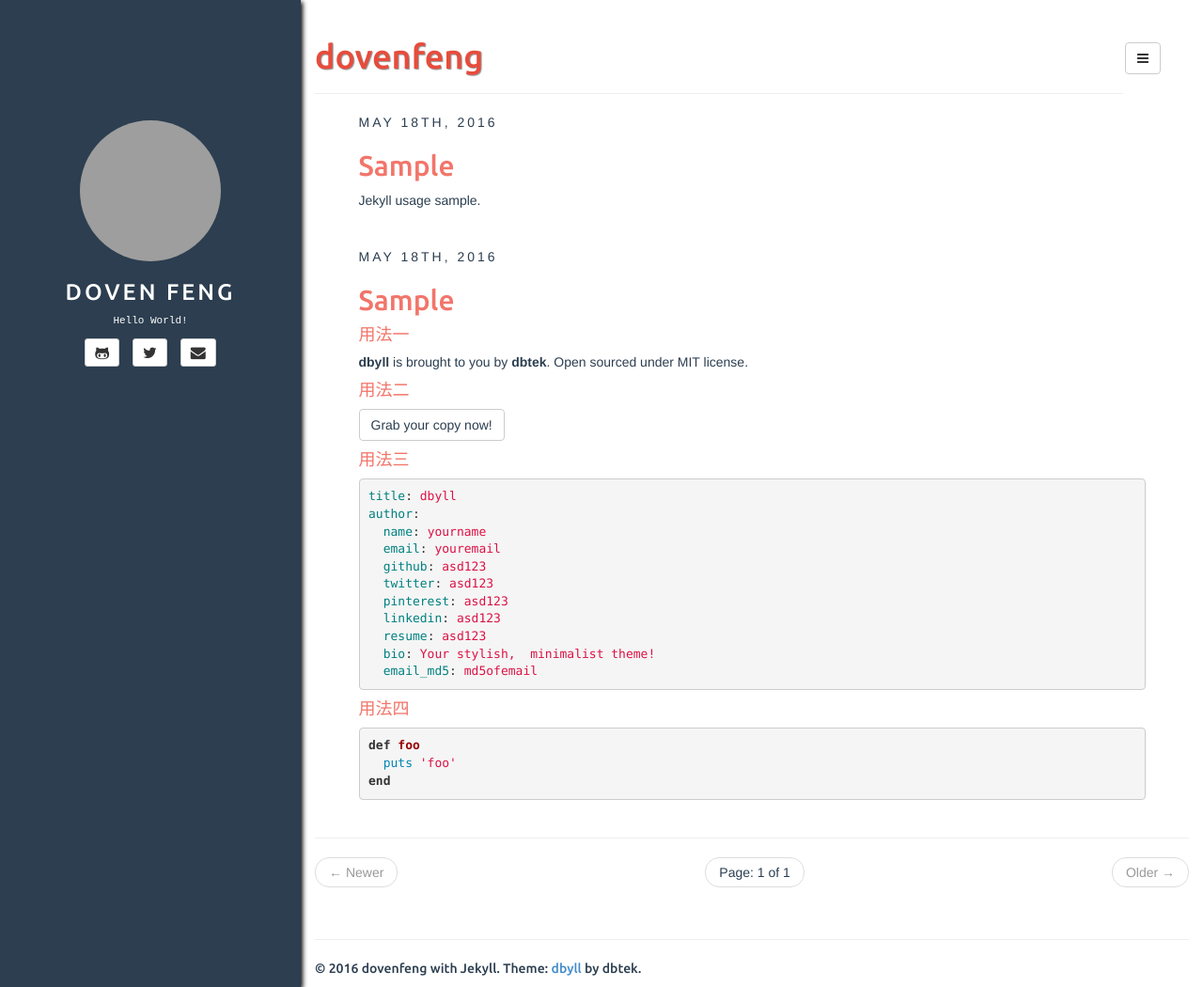
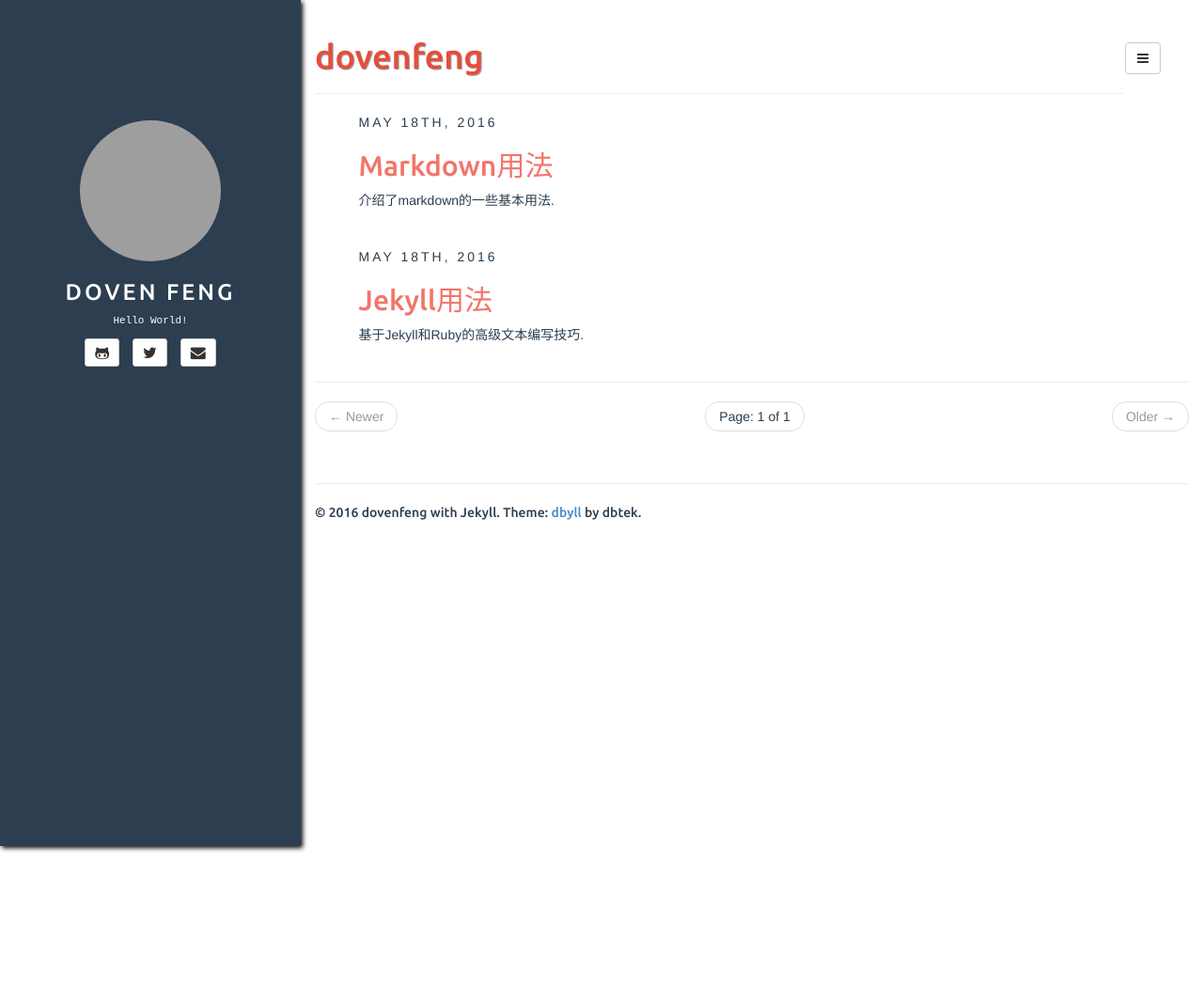
Before and after one commit to dovenfeng/dovenfeng.github.io, a Jekyll site: the page built from index.html, in a window 1280 px wide and 1050 px high. Shown: the whole window at 94% size. Built offline with Jekyll 4.4.1, drawn with Linux system fonts in a browser that asks for light colours; the list of posts is cut into pages by our own code; grey boxes are pictures that could not be loaded.

Commit message:
add posts

```diff
--- a/_posts/2016-05-18-sample-full-view.md
+++ b/_posts/2016-05-18-jekyll-usage.md
@@ -1,9 +1,10 @@
 ---
 layout: post
-title: Sample
-categories: [general, demo]
-tags: [demo, jekyll]
-fullview: true
+title: Jekyll用法
+categories: [jekyll, ruby, markdown]
+tags: [jekyll, ruby, markdown]
+description: 基于Jekyll和Ruby的高级文本编写技巧.
+fullview: false
 comments: true
 ---
 
--- /dev/null
+++ b/_posts/2016-05-18-markdown-usage.md
@@ -0,0 +1,17 @@
+---
+layout: post
+title: Markdown用法
+categories: [markdown]
+tags: [markdown]
+description: 介绍了markdown的一些基本用法.
+fullview: false
+comments: true
+---
+图片加载可能比较缓慢，请体谅：
+![image](https://github.com/dovenfeng/res/blob/master/pic/markdown/markdown%20_usage1.png?raw=true)
+
+![image](https://github.com/dovenfeng/res/blob/master/pic/markdown/markdown%20_usage2.png?raw=true)
+
+![image](https://github.com/dovenfeng/res/blob/master/pic/markdown/markdown%20_usage3.png?raw=true)
+
+感谢有道云笔记（版本4.9.0.1）提供的markdown编辑和预览功能！
--- a/_posts/2016-05-18-sample-no-comments.md
+++ /dev/null
@@ -1,39 +0,0 @@
----
-layout: post
-title: Sample
-categories: [general, demo]
-tags: [demo, jekyll]
-description: Jekyll usage sample.
----
-
-#### 用法一
-
-**dbyll** is brought to you by **[dbtek](http://ismaildemirbilek.com)**. Open sourced under [MIT](http://opensource.org/licenses/MIT) license.
-
-#### 用法二
-
-<a class="btn btn-default" href="https://github.com/dbtek/dbyll">Grab your copy now!</a>
-
-#### 用法三
-
-{% highlight yaml %}
-title: dbyll
-author:
-  name: yourname
-  email: youremail
-  github: asd123
-  twitter: asd123
-  pinterest: asd123
-  linkedin: asd123
-  resume: asd123
-  bio: Your stylish,  minimalist theme!
-  email_md5: md5ofemail
-{% endhighlight %}
-
-#### 用法四
-
-{% highlight ruby %}
-def foo
-  puts 'foo'
-end
-{% endhighlight %}
```
